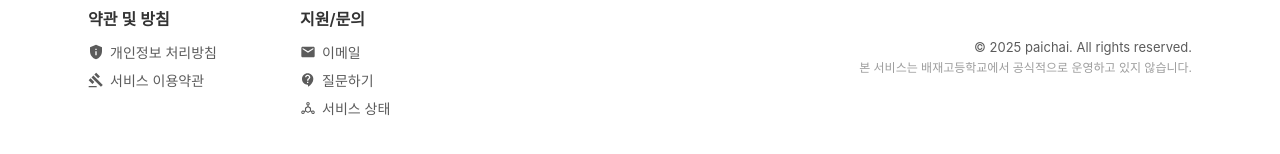
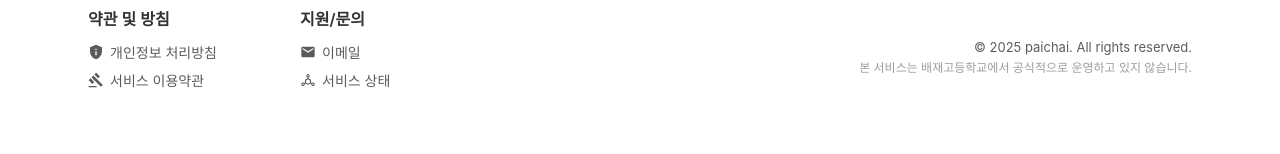
Before and after one commit to jobsicke7/paichai_, a Next.js app: page / in a window 1280 px wide. Shown: the part 1539-1693 px from the top of the page. Built offline with nearby package versions, Linux system fonts and the light colour scheme; no server answers; the database is empty; a web font is replaced by a local one.

Commit message:
FNB 내 contact 항목 제거

```diff
--- a/src/component/FNB.tsx
+++ b/src/component/FNB.tsx
@@ -41,10 +41,6 @@ const FNB = () => {
                   <MdEmail size={16} />
                   <span>이메일</span>
                 </Link>
-                <Link href="/contact" className={styles.iconLink}>
-                  <MdContactSupport size={16} />
-                  <span>질문하기</span>
-                </Link>
                 <Link href="https://status.jobsickes.shop" className={styles.iconLink}>
                   <AiOutlineDeploymentUnit size={16} />
                   <span>서비스 상태</span>
--- a/src/component/auth/RegisterModal.module.css
+++ b/src/component/auth/RegisterModal.module.css
@@ -78,6 +78,7 @@
     border: 1px solid var(--border);
     font-size: 0.95rem;
     outline: none;
+    box-sizing: border-box;
     transition: all 0.2s ease;
     background-color: var(--background);
     color: var(--text);
```
